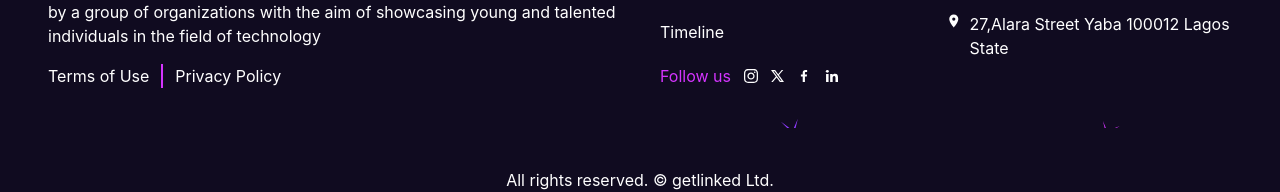
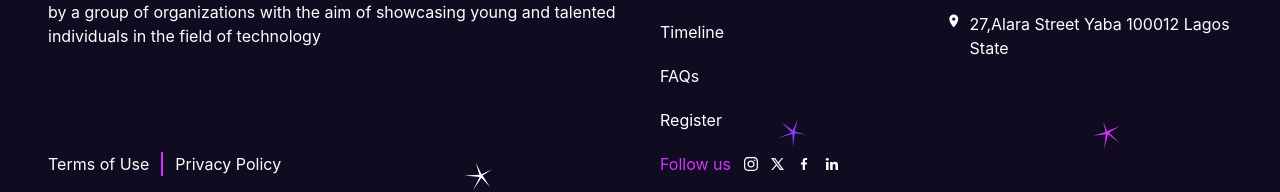
Before and after one commit to Thetwin21/getLinkedhackathon, a React (Create React App) app: page / in a window 1280 px wide. Shown: the part 6901-7093 px from the top of the page. Built offline with nearby package versions, Linux system fonts and the light colour scheme.

Commit message:
commited

```diff
--- a/src/Components/Footer.jsx
+++ b/src/Components/Footer.jsx
@@ -39,8 +39,8 @@ const Footer = () => {
             </p>
           </div>
           <div className="flex gap-x-3 items-center my-14 md:my-0 md:justify-self-end">
-            <span className="">
-              <a href="#">Terms of Use</a>
+            <span className="cursor-pointer">
+              Terms of Use
             </span>
             <span className="h-full w-[2px] max-h-[5px]: bg-pink"></span>
             <span>
@@ -53,13 +53,17 @@ const Footer = () => {
             <h3 className="text-pink text-base font-semibold">Useful Links</h3>
             <ul className="space-y-5 mt-5">
               <li>
-                <a href="#">Overview</a>
+                <span>Overview</span>
               </li>
               <li>
                 <a href="#timeline">Timeline</a>
               </li>
               <li>
-                <Link to='register'>
+                <Link to='#faqs'>FAQs
+                </Link>
+              </li>
+              <li>
+                <Link to='/register'>Register
                 </Link>
               </li>
               <div className="flex gap-3 items-center">
```
